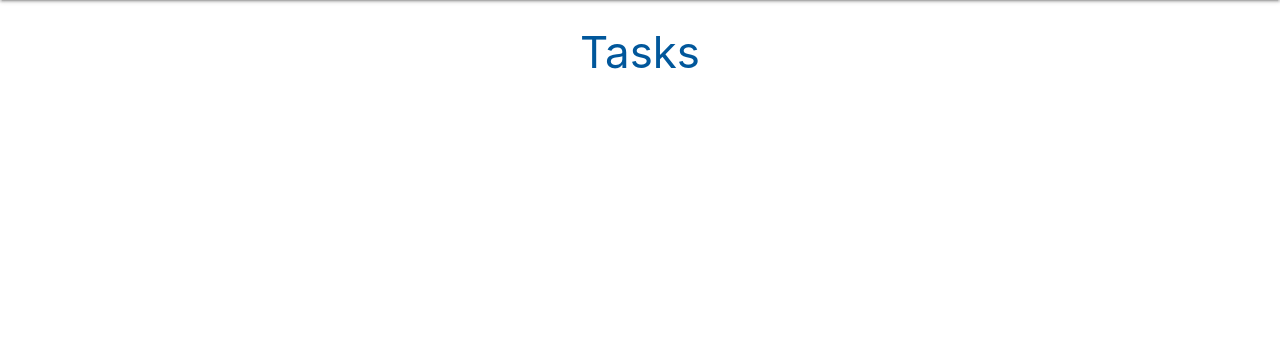
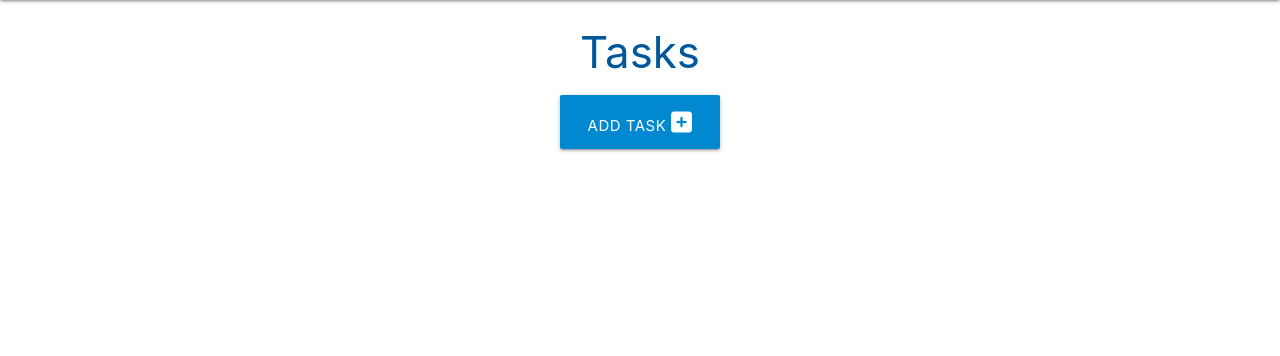
Before and after one commit to nfepb/flask-sqlalchemy-task-manager, a Flask app: page / in a window 1280 px wide. Shown: the part 64-420 px from the top of the page. Run offline with Flask 2, Linux system fonts and the light colour scheme.

Commit message:
Adds app.route to add new task and link it to an existing category from the list. Updates path in base.html and tasks.html

```diff
--- a/taskmanager/routes.py
+++ b/taskmanager/routes.py
@@ -45,3 +45,20 @@ def delete_category(category_id):
     db.session.delete(category)
     db.session.commit()
     return redirect(url_for("categories"))
+
+
+@app.route("/add_task", methods=["GET", "POST"])
+def add_task():
+    categories = list(Category.query.order_by(Category.category_name).all())
+    if request.method == "POST":
+        task = Task(
+            task_name=request.form.get("task_name"),
+            task_description=request.form.get("task_description"),
+            is_urgent=bool(True if request.form.get("is_urgent") else False),
+            due_date=request.form.get("due_date"),
+            category_id=request.form.get("category_id")
+        )
+        db.session.add(task)
+        db.session.commit()
+        return redirect(url_for("home"))
+    return render_template("add_task.html", categories=categories)
--- a/taskmanager/templates/base.html
+++ b/taskmanager/templates/base.html
@@ -42,7 +42,7 @@
           ></a>
           <ul class="right hide-on-med-and-down">
             <li><a href="{{ url_for('home') }}">Home</a></li>
-            <li><a href="">New Task</a></li>
+            <li><a href="{{ url_for('add_task') }}">New Task</a></li>
             <li><a href="{{ url_for('categories') }}">Categories</a></li>
           </ul>
         </div>
@@ -51,7 +51,7 @@
       <!-- mobile sidenav -->
       <ul class="sidenav" id="mobile-demo">
         <li><a href="{{ url_for('home') }}">Home</a></li>
-        <li><a href="">New Task</a></li>
+        <li><a href="{{ url_for('add_task') }}">New Task</a></li>
         <li><a href="{{ url_for('categories') }}">Categories</a></li>
       </ul>
     </header>
--- a/taskmanager/templates/tasks.html
+++ b/taskmanager/templates/tasks.html
@@ -2,4 +2,12 @@
 
 <h3 class="light-blue-text text-darken-4 center-align">Tasks</h3>
 
+<div class="row">
+  <div class="col s12 center-align">
+    <a href="{{ url_for('add_task') }}" class="btn-large light-blue darken-2"
+      >Add Task <i class="fa-solid fa-square-plus"></i
+    ></a>
+  </div>
+</div>
+
 {% endblock %}
```
